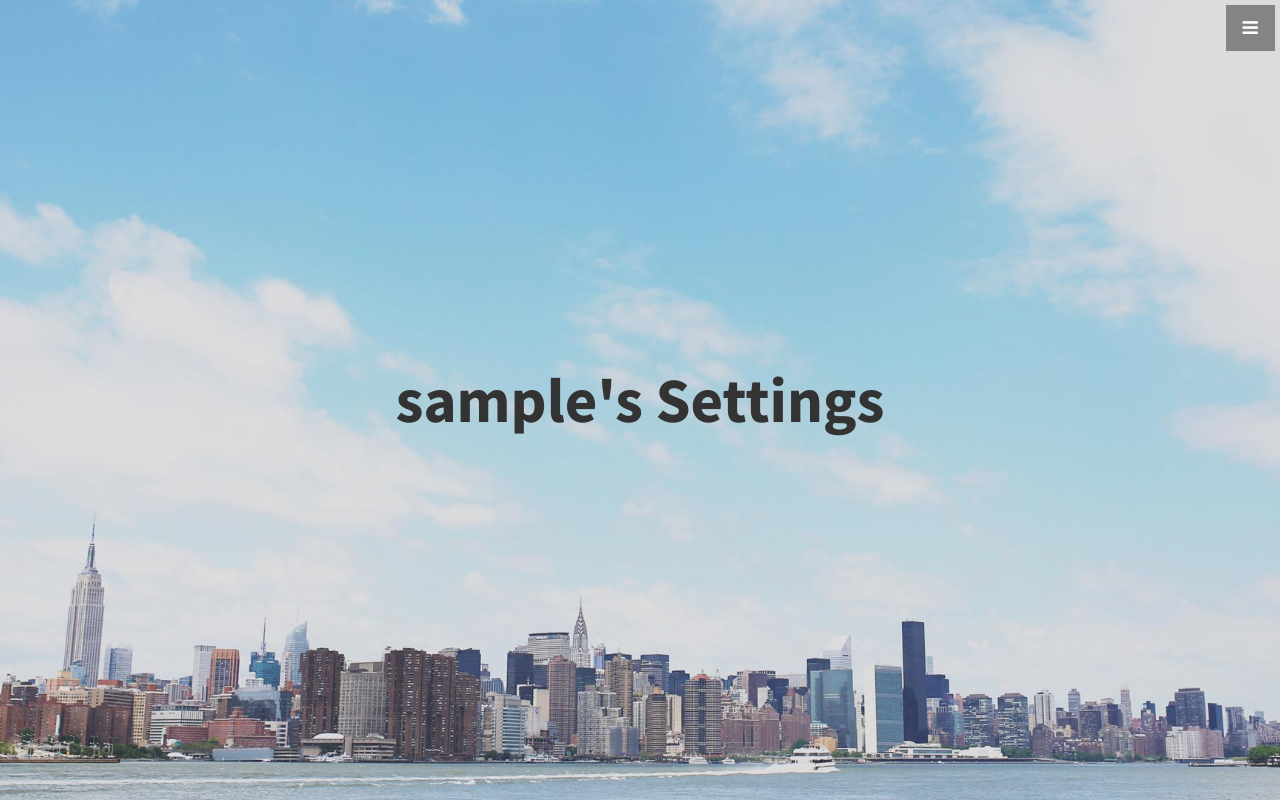
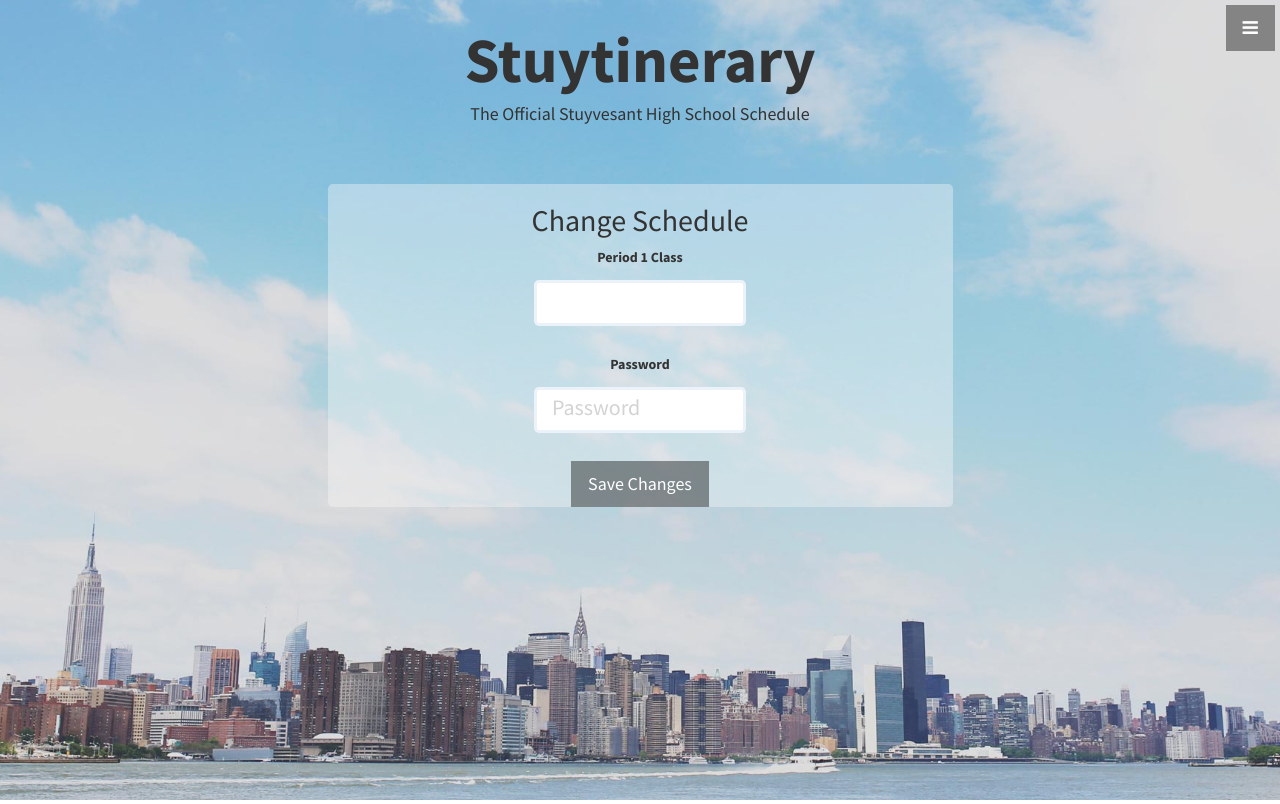
Before and after one commit to katelyj/Team_EighthGradeBully, a Flask app: page /settings in a window 1280 px wide. Shown: the top 804 px of the page. Run offline with Flask 2, Linux system fonts and the light colour scheme; the visitor is signed in with stand-in values (Sample User, id 1); some libraries are stand-ins or nearby versions.

Commit message:
started change settings form

```diff
--- a/templates/settings.html
+++ b/templates/settings.html
@@ -33,8 +33,43 @@
 {% block content %}
     <!-- Header -->
     <header id="top" class="header">
-        <div class="text-vertical-center">
-            <h1>{{user}}'s Settings</h1>
+
+	<div class="row-fluid">
+
+	<div id="spacer" class="col-md-12 sspacer">
+    </div>
+
+    	<div class="col-md-12 text-vertical-center">
+            	<h1>Stuytinerary</h1>
+            	<h4>The Official Stuyvesant High School Schedule</h4>
+        </div>
+
+        <div id="spacer" class="col-md-12 mspacer">
+    	</div>
+
+
+	<div class="col-md-12 text-vertical-center">
+
+	  <div id="whitespace" class="col-md-3"></div>
+          <div id="schedule" class="col-md-6 container schedulecontainer">
+
+
+	    <h2>Change     Schedule</h2>
+
+
+
+	    <form action = "/settings/" method="POST">
+	      <label for="pd_1_class">Period 1 Class</label>
+	      <br>
+	      <input type="text" name="pd_1_class" placeholder={{pd_1_class}}>
+	      <br><br>
+
+	      <label for="pass">Password</label>
+	      <br>
+	      <input type="password" name="password" placeholder="Password" required>
+	      <br><br>
+	      <input type="submit" class="btn btn-dark btn-lg" value="Save Changes">
+	    </form>
 
         </div>
     </header>
```
